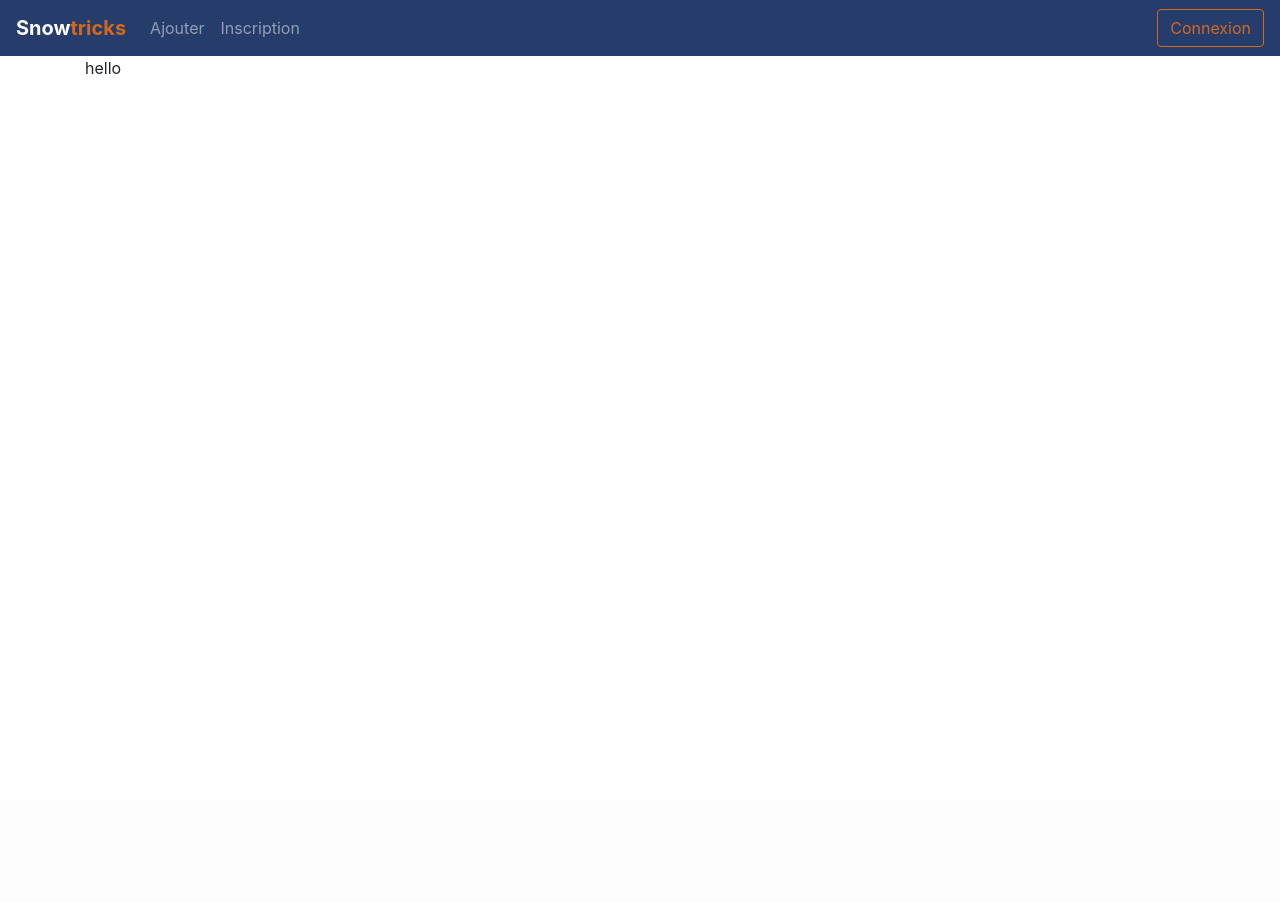
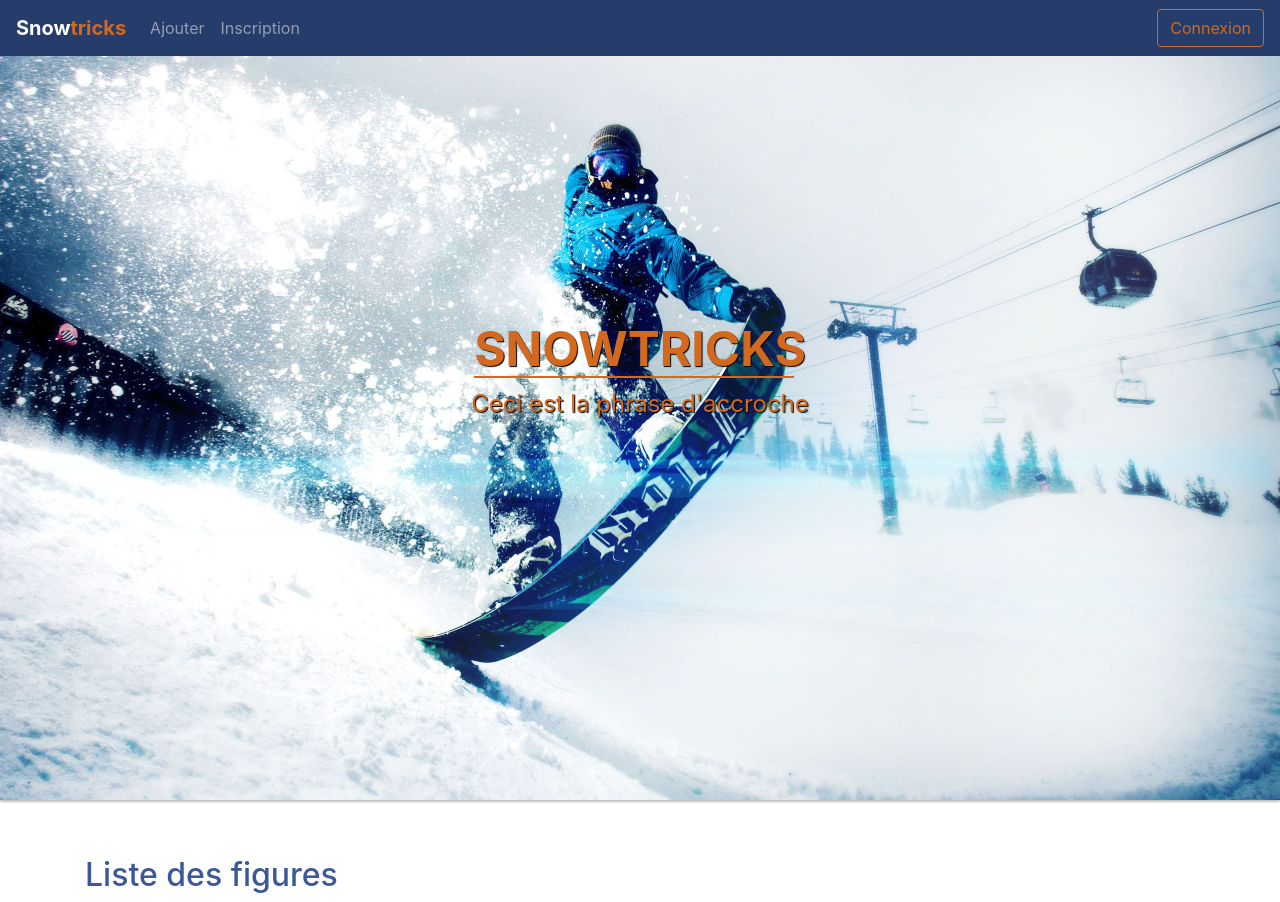
Before and after one commit to ludovicjj/p6-snowtricks, a Symfony app: template templates/app/home.html.twig in a window 1280 px wide. Before the commit the page ends 74 px from the top, so only its background shows below. Run offline with Twig, Linux system fonts and the light colour scheme; the template is opened without the code that fills it, so the values that code supplies are empty; some libraries are stand-ins or nearby versions.

Commit message:
Cover home page

```diff
--- a/public/css/main.css
+++ b/public/css/main.css
@@ -15,7 +15,46 @@
     color: #FFF;
 }
 
-/* Color */
+/* Color font */
 .custom_orange {
     color: #d2691e;
 }
+.custom_title {
+    color: #3b5998;
+}
+
+/* Cover */
+.cover_home {
+    position:relative;
+    z-index: -1;
+    top:0;
+    left:0;
+    background-size:cover;
+    background-position: center;
+    box-shadow:0 2px 2px rgba(0,0,0,.25);
+}
+.cover_home .cover_home__title, .cover_home .cover_home__subtitle {
+    position: relative;
+    top: 40%;
+    z-index: 1;
+    text-shadow: 1px 1px 1px black;
+}
+.cover_home .cover_home__title h1 {
+    font-weight: bold;
+    font-size: 48px;
+    color: #d2691e;
+}
+.cover_home .cover_home__subtitle p{
+    font-weight: normal;
+    font-size: 24px;
+    color: #d2691e;
+}
+.cover_home .cover_home__title:after {
+    content: '';
+    position: absolute;
+    border-bottom: 2px #d2691e solid;
+    width: 25%;
+    height: 10px;
+    bottom: 0;
+    left: 37%;
+}
--- /dev/null
+++ b/public/js/cover.js
@@ -0,0 +1,25 @@
+function redimensionnement(){
+    let $image = $('.cover_home');
+
+    let navbar = $('.navbar');
+    let navbar_height = navbar.outerHeight();
+
+    var body_width = $(window).width();
+    var body_height = $(window).height();
+
+    $image.css({
+        'width': body_width + 'px',
+        'height': body_height  + 'px',
+        'top': '-' + navbar_height + 'px',
+        'left': '0px'
+    });
+}
+$(document).ready(function(){
+    // Au chargement initial
+    redimensionnement();
+
+    // En cas de redimensionnement de la fenêtre
+    $(window).resize(function(){
+        redimensionnement();
+    });
+});
--- a/templates/app/home.html.twig
+++ b/templates/app/home.html.twig
@@ -1,11 +1,22 @@
 {% extends 'base.html.twig' %}
 
 {% block cover %}
-
+    <div class="cover_home text-center" style="background-image: url('{{ asset('image/cover.jpg') }}')">
+        <div class="cover_home__title">
+            <h1>SNOWTRICKS</h1>
+        </div>
+        <div class="cover_home__subtitle">
+            <p>Ceci est la phrase d'accroche</p>
+        </div>
+    </div>
 {% endblock %}
 
 {% block body %}
     <div class="container">
-        hello
+        <h2 class="custom_title">Liste des figures</h2>
     </div>
 {% endblock %}
+
+{% block javascripts %}
+    <script src="{{ asset('js/cover.js') }}"></script>
+{% endblock %}
```
Also changed, not shown: public/image/cover.jpg (added).
